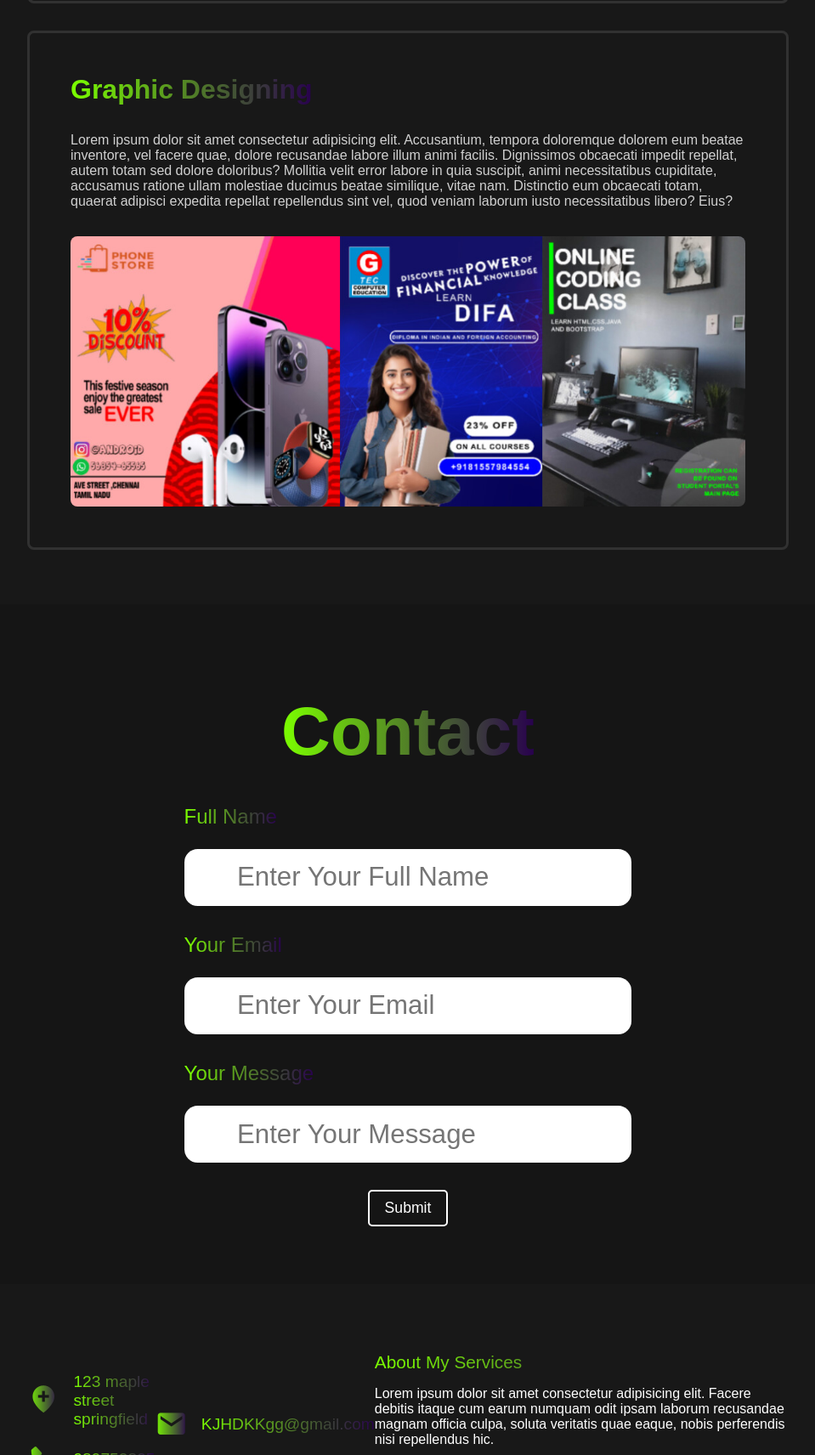
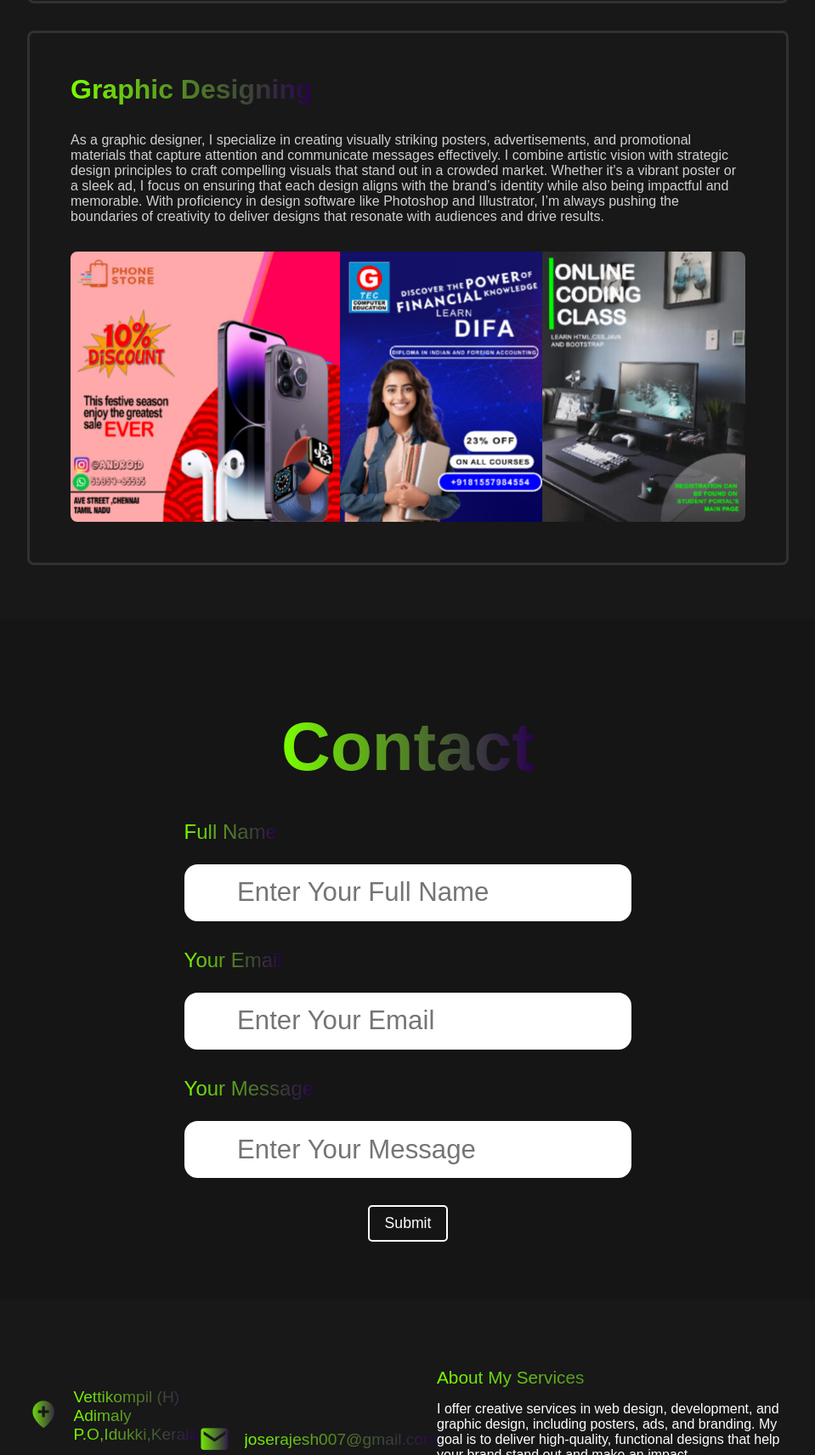
Before and after one commit to Rydr0/Jose-Rajesh, a plain HTML site: page index.html in a window 1280 px wide. Shown: the part 3467-5179 px from the top of the page at 85% size, without its empty margins (160-1119 px from the left). Drawn offline with nearby package versions, Linux system fonts and the light colour scheme.

Commit message:
Update index.html

```diff
--- a/index.html
+++ b/index.html
@@ -146,15 +146,16 @@
           <h1><span>Graphic Designing</span></h1>
 
           <p>
-            Lorem ipsum dolor sit amet consectetur adipisicing elit.
-            Accusantium, tempora doloremque dolorem eum beatae inventore, vel
-            facere quae, dolore recusandae labore illum animi facilis.
-            Dignissimos obcaecati impedit repellat, autem totam sed dolore
-            doloribus? Mollitia velit error labore in quia suscipit, animi
-            necessitatibus cupiditate, accusamus ratione ullam molestiae ducimus
-            beatae similique, vitae nam. Distinctio eum obcaecati totam, quaerat
-            adipisci expedita repellat repellendus sint vel, quod veniam laborum
-            iusto necessitatibus libero? Eius?
+            As a graphic designer, I specialize in creating visually striking
+            posters, advertisements, and promotional materials that capture
+            attention and communicate messages effectively. I combine artistic
+            vision with strategic design principles to craft compelling visuals
+            that stand out in a crowded market. Whether it's a vibrant poster or
+            a sleek ad, I focus on ensuring that each design aligns with the
+            brand’s identity while also being impactful and memorable. With
+            proficiency in design software like Photoshop and Illustrator, I’m
+            always pushing the boundaries of creativity to deliver designs that
+            resonate with audiences and drive results.
           </p>
           <img src="InShot_20250204_213804460.jpg" />
         </div>
@@ -186,26 +187,26 @@
       <div class="col-left">
         <div class="col-box">
           <span><i class="bx bxs-location-plus"></i></span>
-          <span>123 maple street springfield</span>
+          <span>Vettikompil (H) Adimaly P.O,Idukki,Kerala</span>
         </div>
         <div class="col-box">
           <span><i class="bx bxs-phone"></i></span>
-          <span>989753825</span>
+          <span>6282937585</span>
         </div>
       </div>
       <!---->
       <div class="col-box">
         <span><i class="bx bxs-envelope"></i></span>
-        <span>KJHDKKgg@gmail.com</span>
+        <span>joserajesh007@gmail.com</span>
       </div>
 
       <div class="col-right">
         <span>About My Services</span>
         <p>
-          Lorem ipsum dolor sit amet consectetur adipisicing elit. Facere
-          debitis itaque cum earum numquam odit ipsam laborum recusandae magnam
-          officia culpa, soluta veritatis quae eaque, nobis perferendis nisi
-          repellendus hic.
+          I offer creative services in web design, development, and graphic
+          design, including posters, ads, and branding. My goal is to deliver
+          high-quality, functional designs that help your brand stand out and
+          make an impact.
         </p>
         <div class="social-icons">
           <span> <i class="bx bxl-whatsapp-square"></i></span>
```
